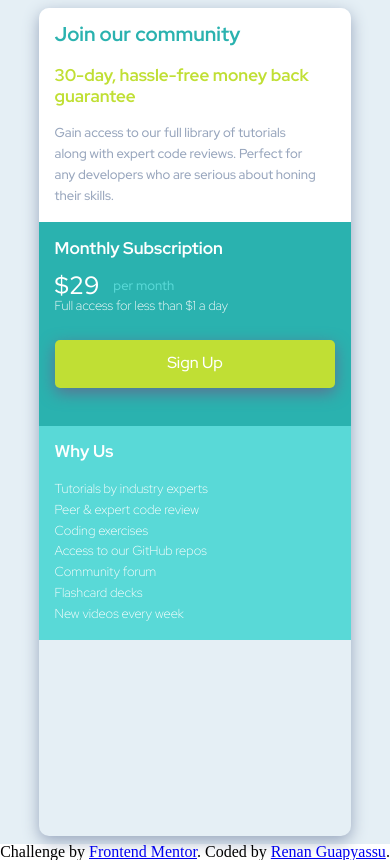
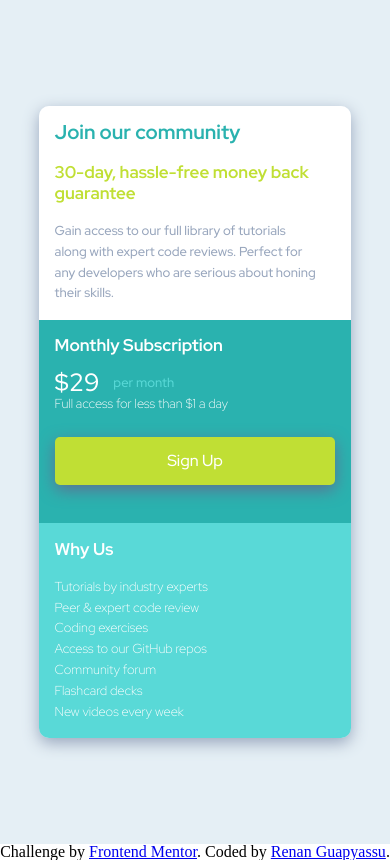
Before and after one commit to RenanGuapyassu/Frontend-Mentor-Single-Price-Grid-Component, a plain HTML site: page index.html in a window 390 px wide. Drawn offline with Linux system fonts and the light colour scheme.

Commit message:
Update style.css

```diff
--- a/style.css
+++ b/style.css
@@ -17,7 +17,6 @@ main{
     flex-wrap: wrap;
     border-radius: 10px;
     overflow: hidden;
-    height: 60vh;
     box-shadow: 0px 5px 16px 0px hsl(218, 22%, 67%);
 }
 .grid > * {
@@ -112,7 +111,6 @@ footer{
         flex-direction: column;
         height: auto;
         width: 80%;
-        height: 98%;
         font-size: small;
 
     }
```
